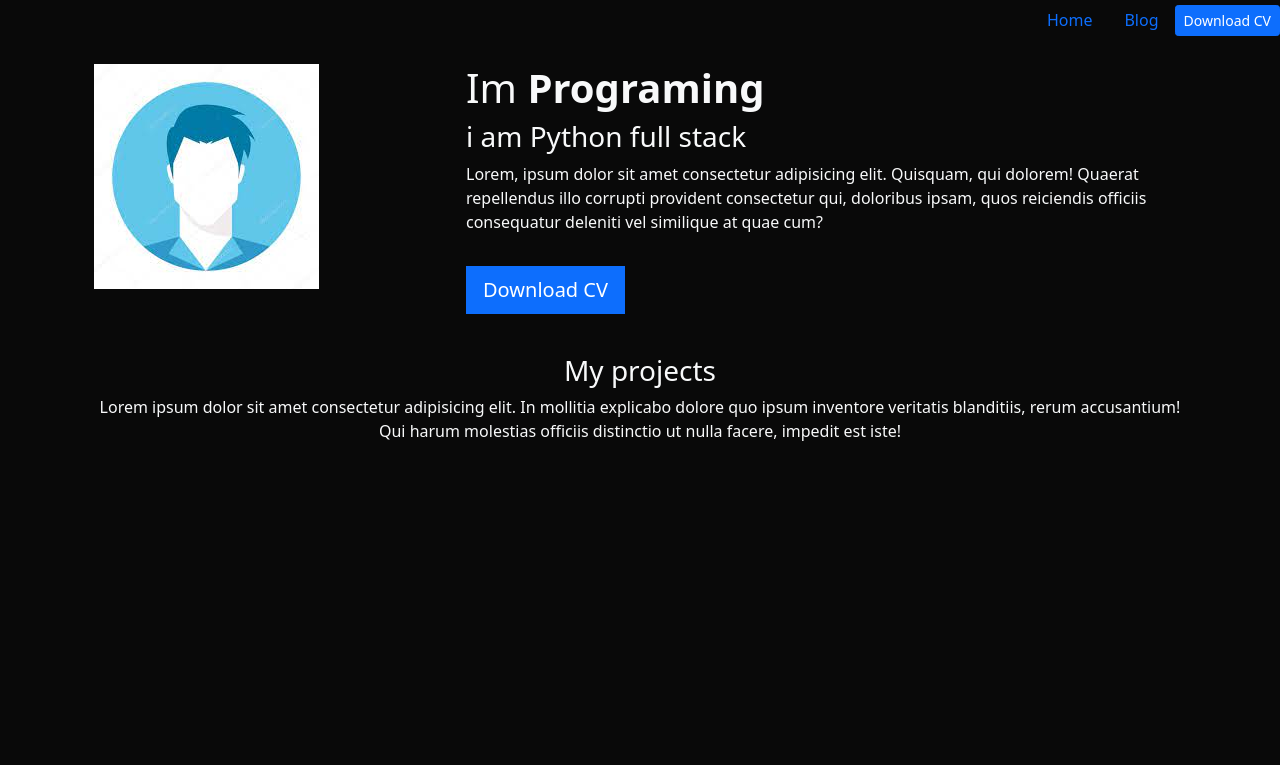
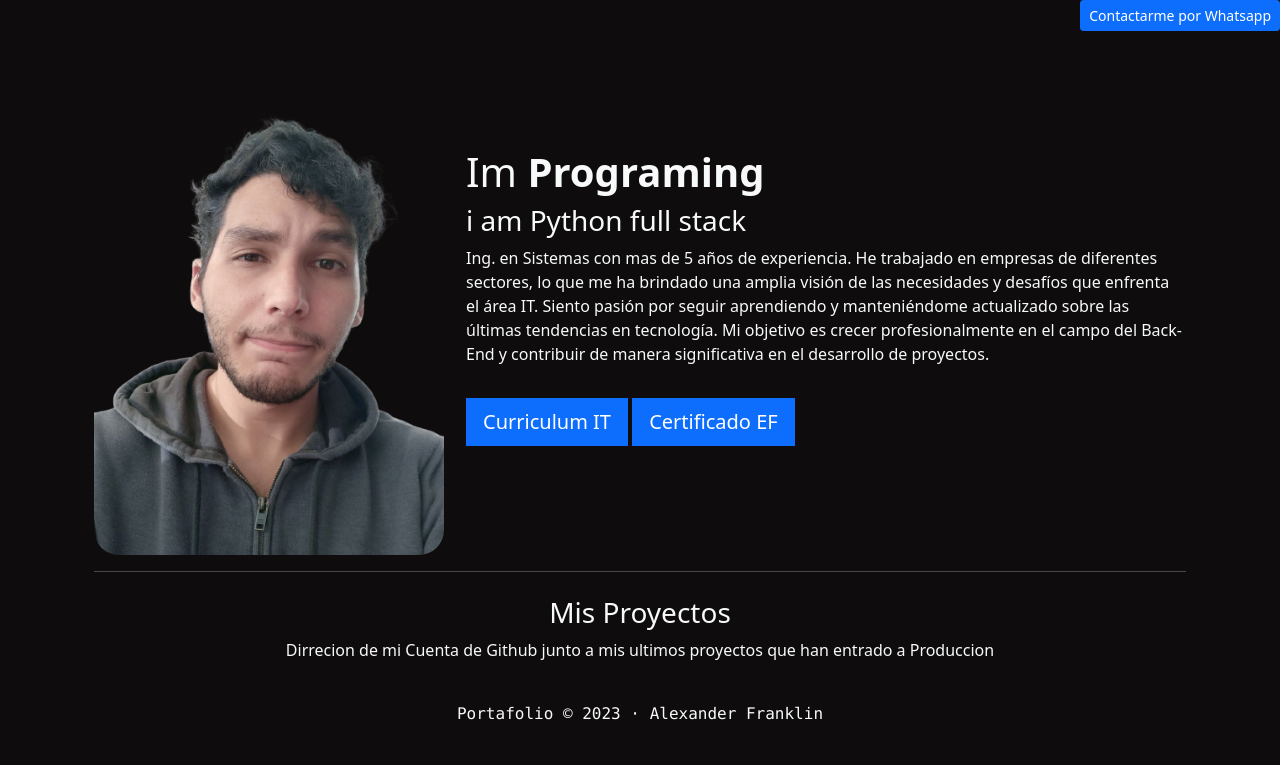
Before and after one commit to D-Valjean/BlogPortfolio, a Django app: page / in a window 1280 px wide. Shown: the top 765 px of the page. Run offline with Django 3.2, Linux system fonts and the light colour scheme; data that the repository does not hold is empty.

Commit message:
Update de Portafolio

```diff
--- a/portfolio/static/main.css
+++ b/portfolio/static/main.css
@@ -1,13 +1,22 @@
-body{
-    background: #090909;
+body {
+    background: #0E0C0C;
 }
 
 
-.bg-black{
-    background: #090909;
+.bg-black {
+    background: #0E0C0C;
 }
 
-.card-project:hover{
+.card-project:hover {
     border: 1px solid #fff;
     cursor: pointer;
 }
+
+
+.contacto .whatsapp {
+    background: #1ca144
+}
+
+.contacto .whatsapp:hover {
+    background: #4e9b65
+}
--- a/portfolio/templates/home.html
+++ b/portfolio/templates/home.html
@@ -4,25 +4,43 @@
 {% block content %}
 
 <header class="row bg-black">
-    <div class="col-md-4" >
-        <img src="{% static 'portfolio/profile.jpeg' %}" alt="">
+    <style>
+        img {
+            border-radius: 25px;
+        }
+    </style>
+    <div class="col-md-4">
+        <img src="{% static 'portfolio/profile.png' %}" alt="Profile" width="350" height="500">
     </div>
 
-    <div class="col-md-8 my-auto" >
+    <div class="col-md-8 my-auto">
         <h1>Im <strong>Programing</strong></h1>
         <h3>i am Python full stack</h3>
-        <p>Lorem, ipsum dolor sit amet consectetur adipisicing elit. Quisquam, qui dolorem! Quaerat repellendus illo corrupti provident consectetur qui, doloribus ipsam, quos reiciendis officiis consequatur deleniti vel similique at quae cum?</p>
-        <a href="{% static 'portfolio/cv.pdf' %}" class="btn btn-primary btn-lg rounded-0 my-3" target="_blank" >Download CV</a>
+        <p>Ing. en Sistemas con mas de 5 años de experiencia.
+            He trabajado en empresas de diferentes sectores, lo que me ha brindado una amplia visión de las necesidades
+            y desafíos que enfrenta el área IT.
+            Siento pasión por seguir aprendiendo y manteniéndome actualizado sobre las últimas tendencias en tecnología.
+            Mi objetivo es crecer profesionalmente en el campo del Back-End y contribuir de manera significativa
+            en el desarrollo de proyectos.
+
+        </p>
+        <a href="{% static 'portfolio/CV_Alex.pdf' %}" class="btn btn-primary btn-lg rounded-0 my-3"
+            target="_blank">Curriculum IT
+        </a>
+        <a href="{% static 'portfolio/EF.pdf' %}" class="btn btn-primary btn-lg rounded-0 my-3"
+            target="_blank">Certificado EF
+        </a>
     </div>
 
 </header>
 
+<hr>
 
 <div class="row my-4 text-center">
-    <h3>My projects</h3>
+    <h3>Mis Proyectos</h3>
 
 
-    <p>Lorem ipsum dolor sit amet consectetur adipisicing elit. In mollitia explicabo dolore quo ipsum inventore veritatis blanditiis, rerum accusantium! Qui harum molestias officiis distinctio ut nulla facere, impedit est iste!</p>
+    <p>Dirrecion de mi Cuenta de Github junto a mis ultimos proyectos que han entrado a Produccion</p>
 
     {% for p in project %}
 
@@ -30,9 +48,10 @@
         <div class="card bg-black card-project">
             <img src="{{p.image.url}}" alt="{{p.title}}" class="card-img-top" />
             <div class="card-body">
-                <h2>{{p.title}}</h2>    <p>{{p.description}}</p>
+                <h2>{{p.title}}</h2>
+                <p>{{p.description}}</p>
                 {% if p.url %}
-                    <a href="{{p.url}}" class="btn btn-light rounded-0 btn-sm" target="_blank">{{p.url}}</a>
+                <a href="{{p.url}}" class="btn btn-light rounded-0 btn-sm" target="_blank">{{p.url}}</a>
                 {% endif %}
             </div>
         </div>
--- a/portfolio/templates/layout.html
+++ b/portfolio/templates/layout.html
@@ -1,20 +1,32 @@
 {% load static %}
 <!DOCTYPE html>
 <html lang="en">
+
 <head>
     <meta charset="UTF-8">
     <meta http-equiv="X-UA-Compatible" content="IE=edge">
-    <title>Django POrtfolio</title>
-    <meta name="viewport" content="width=device-width, initial-scale=1.0"><link href="https://cdn.jsdelivr.net/npm/bootstrap@5.0.2/dist/css/bootstrap.min.css" rel="stylesheet">
+    <title>Portafolio</title>
+    <meta name="viewport" content="width=device-width, initial-scale=1.0">
+    <link href="https://cdn.jsdelivr.net/npm/bootstrap@5.0.2/dist/css/bootstrap.min.css" rel="stylesheet">
     <link rel="stylesheet" href="{% static 'main.css' %}">
 </head>
+
 <body class="text-light">
 
     {% include 'partials/navbar.html' %}
 
-    <div class="container p-4" >
-    {% block content %}
-    {% endblock %}
+    <div class="container p-4">
+        {% block content %}
+        {% endblock %}
     </div>
+    <footer>
+        <div class="col-12 text-center copyright" color:white>
+            <samp>
+                <p>Portafolio &copy; 2023 · Alexander Franklin </p>
+            </samp>
+        </div>
+
+    </footer>
 </body>
+
 </html>
--- a/portfolio/templates/partials/navbar.html
+++ b/portfolio/templates/partials/navbar.html
@@ -1,12 +1,14 @@
 {% load static %}
 <ul class="nav justify-content-end">
   <li class="nav-item">
-      <a class="nav-link active" aria-current="page" href="/">Home</a>
+    <!-- <a class="nav-link active" aria-current="page" href="/">Home</a> -->
   </li>
   <li class="nav-item">
-      <a class="nav-link" href="{% url 'blog:post' %}">Blog</a>
+    <!-- <a class="nav-link" href="{% url 'blog:post' %}">Blog</a> -->
   </li>
   <li class="nav-item d-flex align-items-center">
-      <a class="btn btn-primary btn-sm" href="{% static 'portfolio/cv.pdf' %}" target="_blank">Download CV</a>
+    <a class="btn btn-primary btn-sm"
+      href="https://api.whatsapp.com/send?phone=%2B584265963368&text='Saludos, le estamos contactando de parte de la Empresa: '"
+      target="_blank">Contactarme por Whatsapp</a>
   </li>
 </ul>
```
Also changed, not shown: portfolio/static/portfolio/profile.png (added), portfolio/static/portfolio/profilse.jpeg (renamed from portfolio/static/portfolio/profile.jpeg), portfolio/static/portfolio/prosfile.png (added), requeriments.txt (renamed from requirements.txt), 4 other files. Lines whose indentation alone changed are shown as unchanged.
